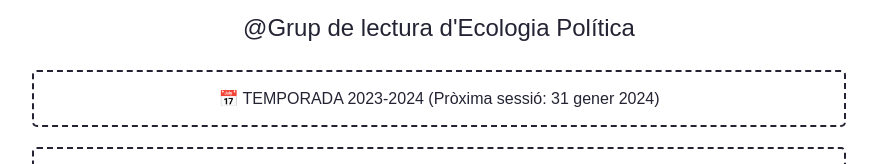
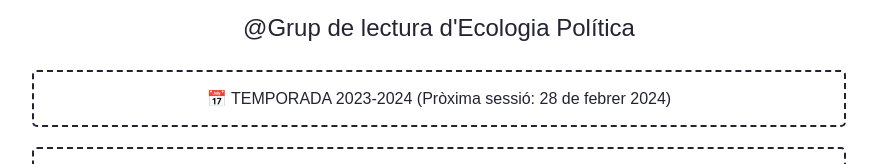
Before and after one commit to eco-pol/ecopol, a website: page index.html in a window 1280 px wide. Shown: the part 142-306 px from the top of the page, without its empty margins (201-1078 px from the left). Drawn offline with Linux system fonts and the light colour scheme; no server answers.

Commit message:
Update index.html

```diff
--- a/index.html
+++ b/index.html
@@ -46,7 +46,7 @@
         <h1><a href="#" id="userName" rel="noopener">@Grup de lectura d'Ecologia Política</a></h1>
         <div id="links">
 
-            <a class="link" target="_blank" href="https://entropyc.dyndns.org/nextcloud/index.php/apps/calendar/p/ErL2dxwJeNdz5CdK"  rel="noopener">📅 TEMPORADA 2023-2024 (Pròxima sessió: 31 gener 2024)</a>
+            <a class="link" target="_blank" href="https://entropyc.dyndns.org/nextcloud/index.php/apps/calendar/p/ErL2dxwJeNdz5CdK"  rel="noopener">📅 TEMPORADA 2023-2024 (Pròxima sessió: 28 de febrer 2024)</a>
             <p class="link" target="_blank" href="https://entropyc.dyndns.org/nextcloud/index.php/apps/calendar/p/ErL2dxwJeNdz5CdK" >
             <a class="text" target="_blank" href="https://entropyc.dyndns.org/nextcloud/index.php/apps/calendar/p/ErL2dxwJeNdz5CdK">📆 Calendari
                 <br/><a> - 25 d'octubre (presentació del curs, escollim llibre!) </a>
```
